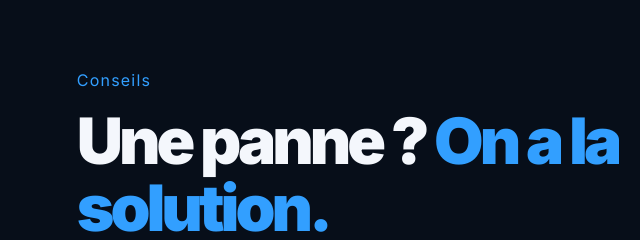
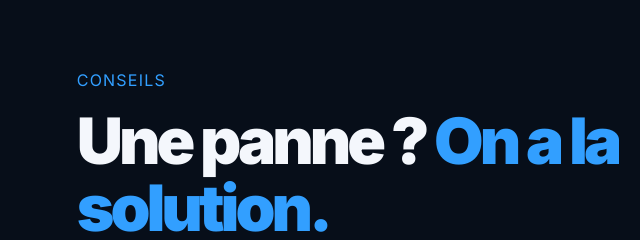
Before and after one commit to Lolo5600/Ker-tech, a plain HTML site: page conseils.html in a window 1280 px wide. Shown: the part 132-372 px from the top of the page, 0-640 px from the left. Drawn offline with Linux system fonts and the light colour scheme.

Commit message:
Update conseils.html

```diff
--- a/conseils.html
+++ b/conseils.html
@@ -57,7 +57,7 @@
     </header>
     <main>
       <section class="page-intro container">
-        <label>Conseils</label>
+        <label>CONSEILS</label>
         <h1>
           Une panne ?
           <span
```
